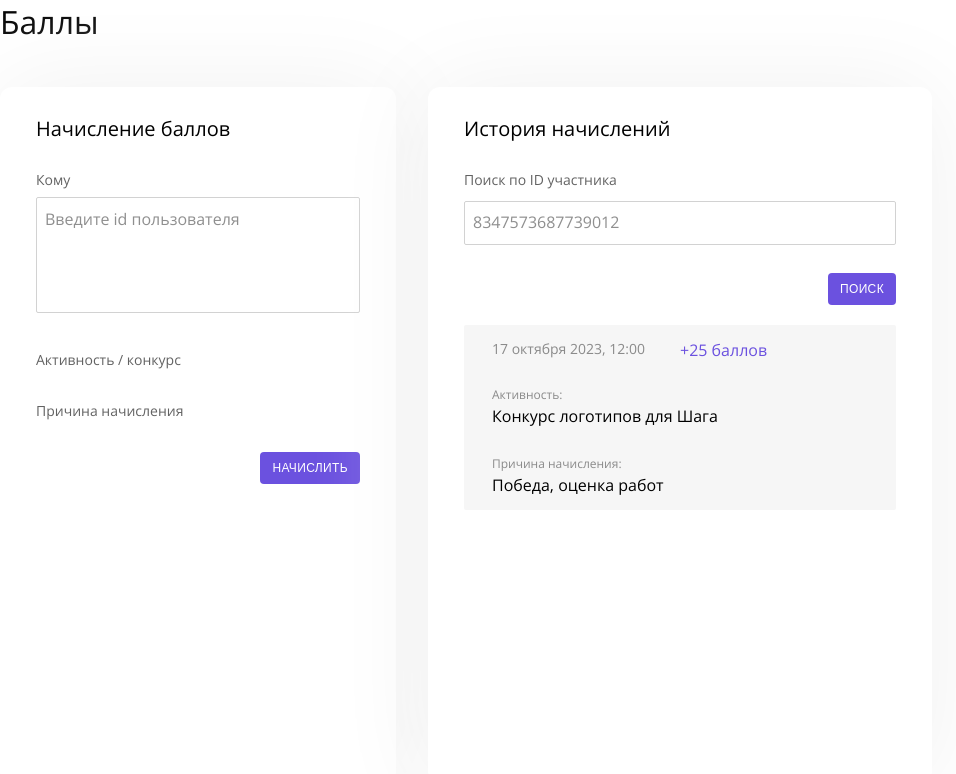
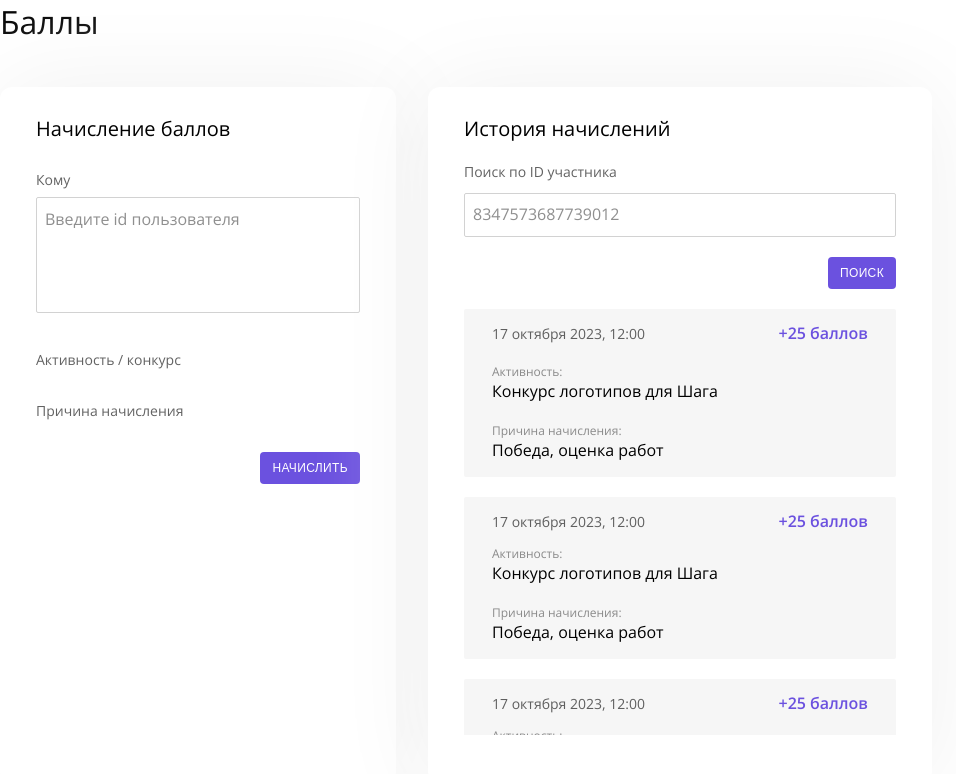
Before and after one commit to valentina-x/clovery.step, a React app: page / in a window 1280 px wide. Shown: the top 774 px of the page, without its empty margins (0-956 px from the left). Built offline with nearby package versions, Linux system fonts and the light colour scheme; the HTML template or start-up script is replaced by a standard one.

Commit message:
рефакторинг кода, добавление скролла

```diff
--- a/src/Assets/scss/_fonts.scss
+++ b/src/Assets/scss/_fonts.scss
@@ -3,11 +3,19 @@
   src: url("/src/Assets/fonts/OpenSans/OpenSans-Regular.ttf") format("truetype");
   font-display: swap;
 }
+
 @font-face {
   font-family: "OpenSans-Medium";
   src: url("/src/Assets/fonts/OpenSans/OpenSans-Medium.ttf") format("truetype");
   font-display: swap;
 }
+
+@font-face {
+  font-family: "OpenSans-SemiBold";
+  src: url("/src/Assets/fonts/OpenSans/OpenSans-SemiBold.ttf") format("truetype");
+  font-display: swap;
+}
+
 @font-face {
   font-family: "OpenSans-Bold";
   src: url("/src/Assets/fonts/OpenSans/OpenSans-Bold.ttf") format("truetype");
--- a/src/Components/App/style.scss
+++ b/src/Components/App/style.scss
@@ -34,4 +34,8 @@
 	&--mr32 {
 		margin-right: remHandler(32);
 	}
+
+	&--mb20 {
+		margin-bottom: remHandler(20);
+	}
 }
--- a/src/Components/Button/style.scss
+++ b/src/Components/Button/style.scss
@@ -70,6 +70,6 @@ $dark-activated: #01051E;
 	}
 
 	&--alignment {
-		margin: remHandler(28) 0 0 auto;
+		margin: remHandler(20) 0 0 auto;
 	}
 }
--- a/src/Components/ParticipantIDCard/index.tsx
+++ b/src/Components/ParticipantIDCard/index.tsx
@@ -27,7 +27,7 @@ export default function ParticipantID({ onSubmit }: IParticipantIDProps) {
 
   return (
     <div className='participantid'>
-      <Title className='title title--size20 title--mb28'>История начислений</Title>
+      <Title className='title title--size20 title--mb20'>История начислений</Title>
       <form onSubmit={handleSubmit}>
         <label className='margin margin--mb12'>
           <Title className='title title--size14 title--mb8'>Поиск по ID участника</Title>
@@ -43,19 +43,47 @@ export default function ParticipantID({ onSubmit }: IParticipantIDProps) {
           Поиск
         </Button>
       </form>
-      <div className='participant-info'>
-        <div className='date-points'>
-          <Title className='title title--size14 title--mb28 title--modecolor'>
-            17 октября 2023, 12:00
-          </Title>
-          <Title className='title title--size16r title--modecolor--purple'>+25 баллов</Title>
+      <div className='participantid__wrapper'>
+        <div className='participantid__info'>
+          <div className='participantid__info-points'>
+            <Title className='title title--size14'>17 октября 2023, 12:00</Title>
+            <Title className='title title--size16r title--purple title--mode'>+25 баллов</Title>
+          </div>
+          <Title className='title title--size12 title--mt6'>Активность:</Title>
+          <Title className='title title--size16r title--mb20'>Конкурс логотипов для Шага</Title>
+          <Title className='title title--size12 title--mt9'>Причина начисления:</Title>
+          <Title className='title title--size16r'>Победа, оценка работ</Title>
         </div>
-        <Title className='title title--size12 title--mb2 title--modecolor'>Активность:</Title>
-        <Title className='title title--size16r title--mb28'>Конкурс логотипов для Шага</Title>
-        <Title className='title title--size12 title--mb2 title--modecolor'>
-          Причина начисления:
-        </Title>
-        <Title className='title title--size16r'>Победа, оценка работ</Title>
+        <div className='participantid__info'>
+          <div className='participantid__info-points'>
+            <Title className='title title--size14'>17 октября 2023, 12:00</Title>
+            <Title className='title title--size16r title--purple title--mode'>+25 баллов</Title>
+          </div>
+          <Title className='title title--size12 title--mt9'>Активность:</Title>
+          <Title className='title title--size16r title--mb20'>Конкурс логотипов для Шага</Title>
+          <Title className='title title--size12 title--mt9'>Причина начисления:</Title>
+          <Title className='title title--size16r'>Победа, оценка работ</Title>
+        </div>
+        <div className='participantid__info'>
+          <div className='participantid__info-points'>
+            <Title className='title title--size14'>17 октября 2023, 12:00</Title>
+            <Title className='title title--size16r title--purple title--mode'>+25 баллов</Title>
+          </div>
+          <Title className='title title--size12 title--mt9'>Активность:</Title>
+          <Title className='title title--size16r title--mb20'>Конкурс логотипов для Шага</Title>
+          <Title className='title title--size12 title--mt9'>Причина начисления:</Title>
+          <Title className='title title--size16r'>Победа, оценка работ</Title>
+        </div>
+        <div className='participantid__info'>
+          <div className='participantid__info-points'>
+            <Title className='title title--size14'>17 октября 2023, 12:00</Title>
+            <Title className='title title--size16r title--purple title--mode'>+25 баллов</Title>
+          </div>
+          <Title className='title title--size12 title--mt9'>Активность:</Title>
+          <Title className='title title--size16r title--mb20'>Конкурс логотипов для Шага</Title>
+          <Title className='title title--size12 title--mt9'>Причина начисления:</Title>
+          <Title className='title title--size16r'>Победа, оценка работ</Title>
+        </div>
       </div>
     </div>
   );
--- a/src/Components/ParticipantIDCard/style.scss
+++ b/src/Components/ParticipantIDCard/style.scss
@@ -4,24 +4,59 @@
 
 .participantid {
   @include container(504, $white);
+
+  &__wrapper {
+    width: 100%;
+    height: remHandler(426);
+    margin-top: remHandler(20);
+    overflow-x: hidden;
+    overflow-y: auto;
+
+    &::-webkit-scrollbar {
+      width: remHandler(4);
+    }
+
+    &::-webkit-scrollbar-thumb {
+      display: block;
+      background-color: $gray-dark;
+      border-radius: remHandler(4);
+      height: 30px !important;
+    }
+  }
+
+  &__info {
+    width: 100%;
+    background-color: $gray;
+    border-radius: remHandler(2);
+    margin-bottom: remHandler(20);
+    padding: 0 remHandler(28) remHandler(16);
+
+    &-points {
+      display: flex;
+      align-items: center;
+      justify-content: space-between;
+      height: remHandler(48);
+    }
+
+    &:last-child {
+      margin-bottom: 0;
+    }
+  }
 }
 
-.title--modecolor {
-  color: $text50;
+.title {
+  width: auto;
+
+  &--mode {
+    color: $text50;
+    font-family: $semibold;
+  }
+
+  &--size12 {
+    color: $text50;
+  }
+
+  &--purple {
+    color: $secondary;
+  }
 }
-
-.title--modecolor--purple {
-  color: $secondary;
-}
-
-.participant-info {
-  background-color: $gray;
-  border-radius: 2px;
-  margin-top: 20px;
-  padding: 14px 28px;
-}
-
-.date-points {
-  display: flex;
-  justify-content: space-between;
-}
--- a/src/Components/Title/style.scss
+++ b/src/Components/Title/style.scss
@@ -37,6 +37,10 @@
 		margin-bottom: remHandler(2);
 	}
 
+	&--mt6 {
+		margin-top: remHandler(6);
+	}
+
 	&--mb8 {
 		margin-bottom: remHandler(8);
 	}
@@ -49,6 +53,10 @@
 		margin-bottom: remHandler(28);
 	}
 
+	&--mb20 {
+		margin-bottom: remHandler(20);
+	}
+
 	&--mb44 {
 		margin-bottom: remHandler(44);
 	}
```
